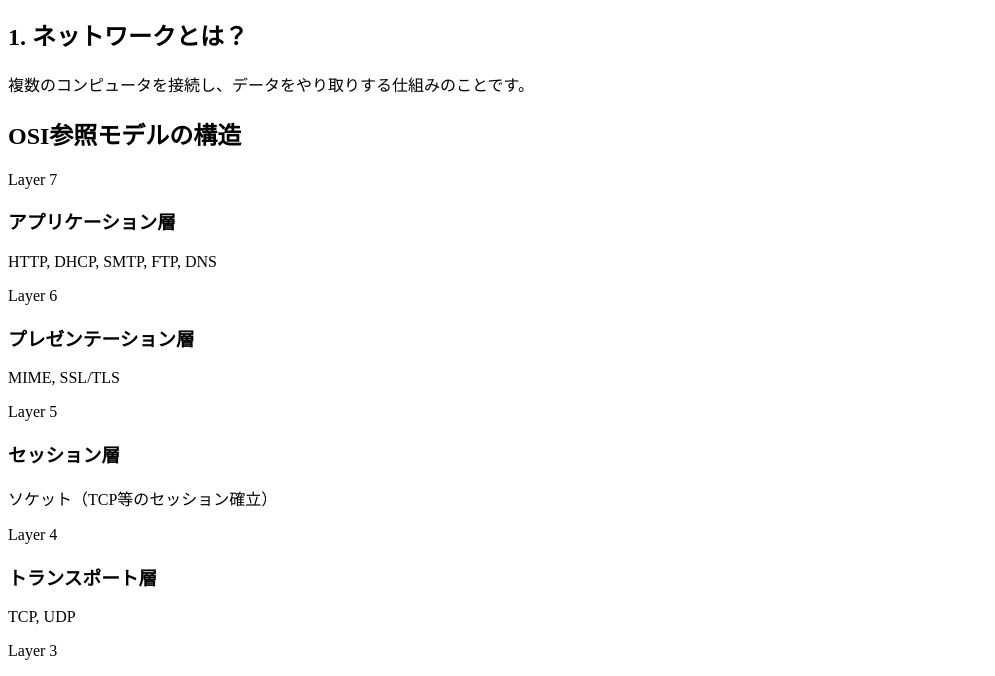
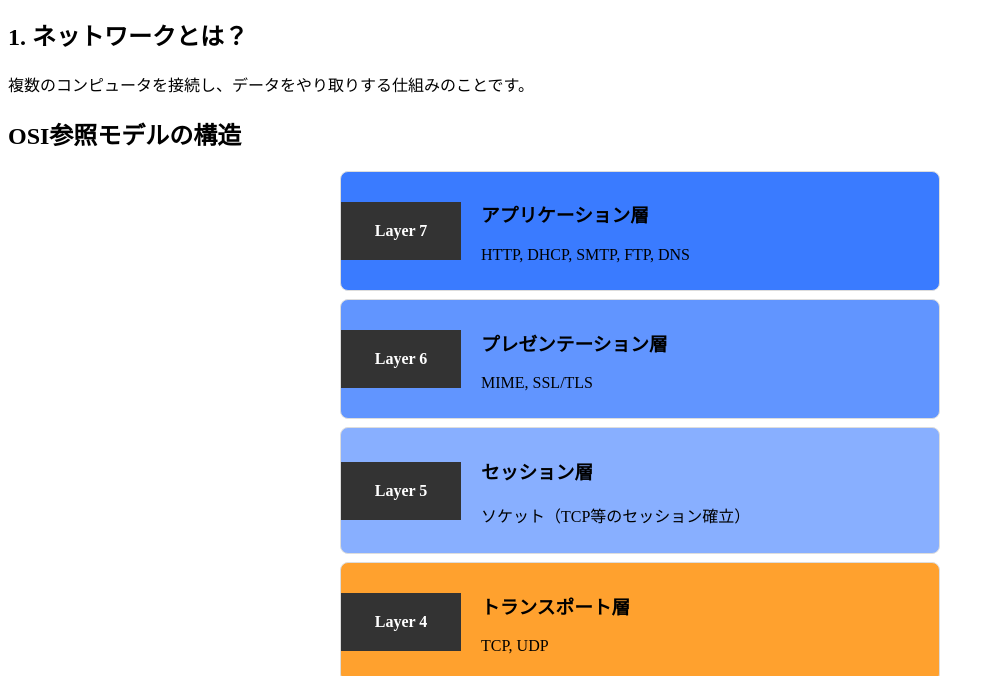
Before and after one commit to nagaissue/NWcircle, a plain HTML site: page index.html in a window 1280 px wide. Shown: the part 116-792 px from the top of the page, without its empty margins (0-995 px from the left). Drawn offline with Linux system fonts and the light colour scheme.

Commit message:
Update index.html

```diff
--- a/index.html
+++ b/index.html
@@ -3,7 +3,7 @@
 <head>
     <meta charset="UTF-8">
     <title>ネットワークサークル学習資料</title>
-    <link rel="stylesheet" href="circle_doc_sample.css">
+    <link rel="stylesheet" href="index.css">
 </head>
 <body>
     <header>
```
